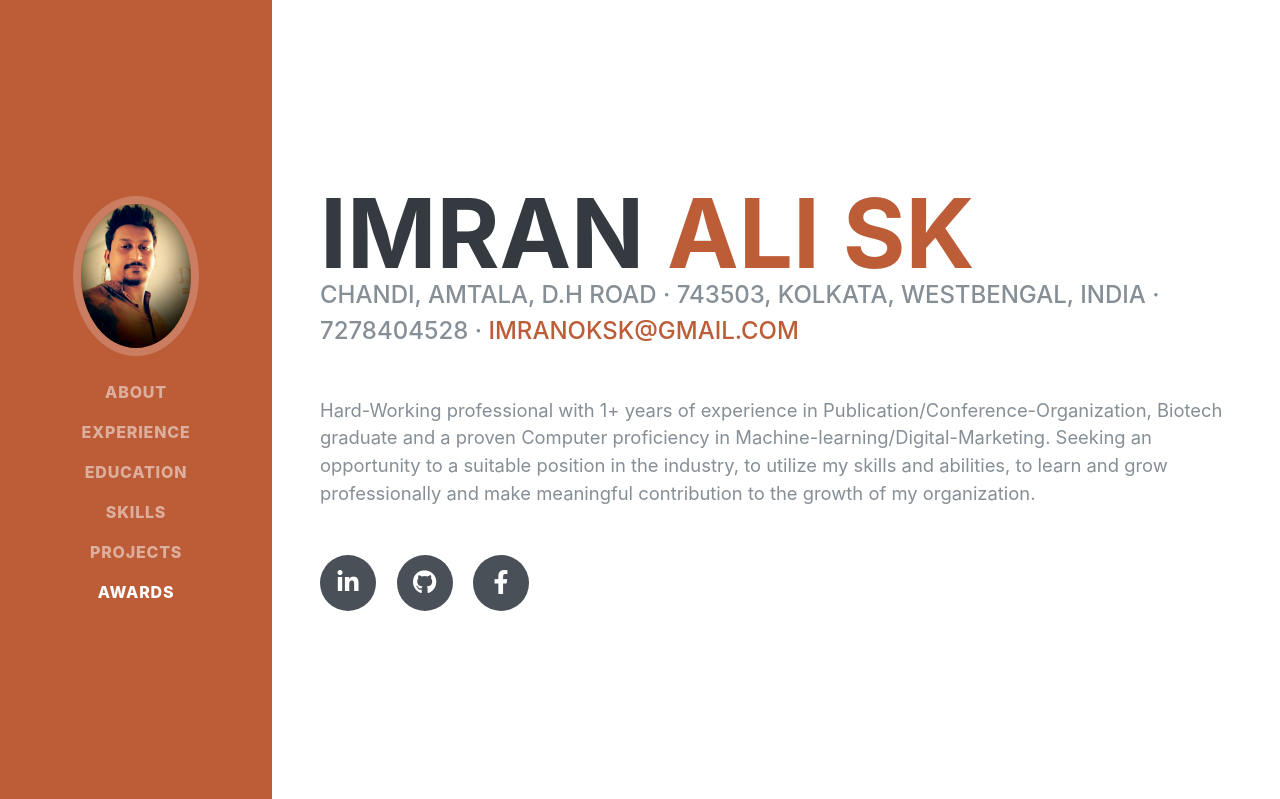
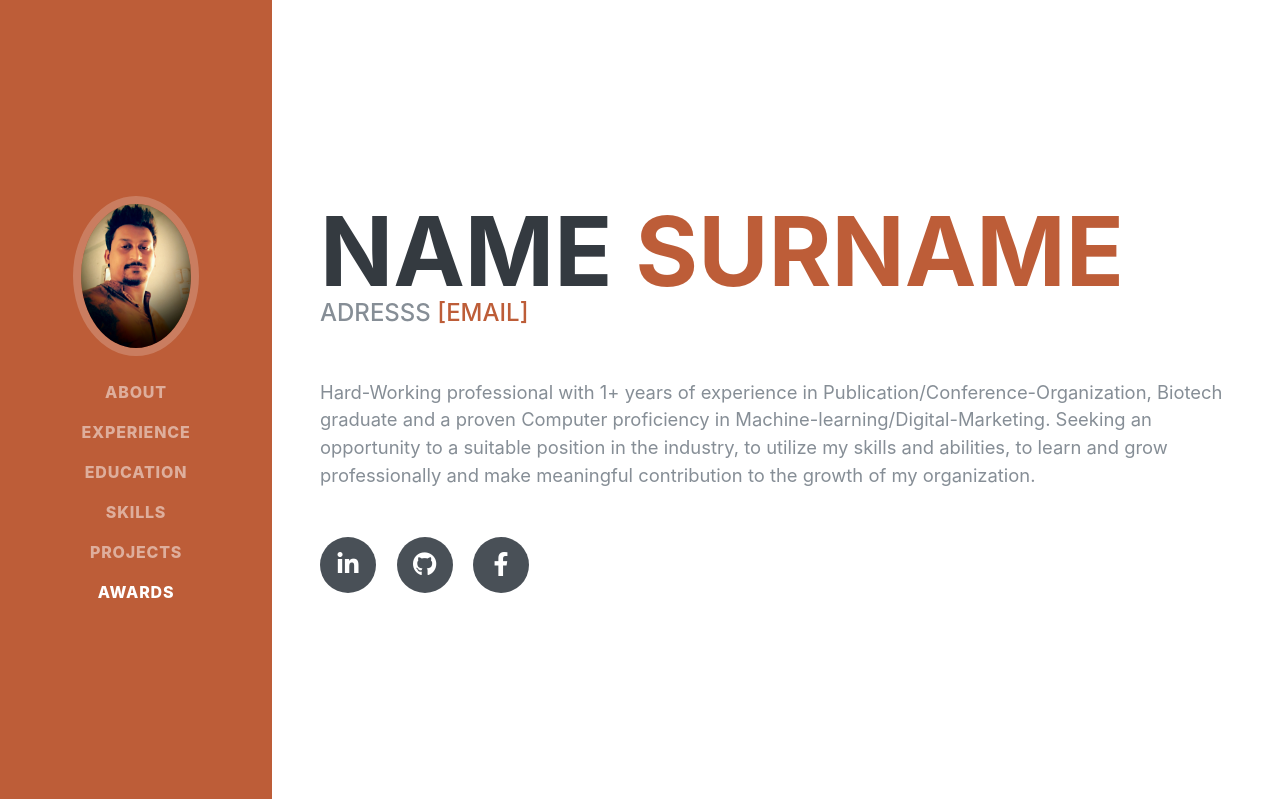
Before and after one commit to Realworldnewpeopple/Resume_flask, a Flask app: page / in a window 1280 px wide. Shown: the top 799 px of the page. Run offline with Flask 2, Linux system fonts and the light colour scheme; some libraries are stand-ins or nearby versions; some web fonts are replaced.

Commit message:
Update index.html

```diff
--- a/templates/index.html
+++ b/templates/index.html
@@ -29,7 +29,7 @@
 
   <nav class="navbar navbar-expand-lg navbar-dark bg-primary fixed-top" id="sideNav">
     <a class="navbar-brand js-scroll-trigger" href="#page-top">
-      <span class="d-block d-lg-none">Imran Ali SK</span>
+      <span class="d-block d-lg-none">[Name]</span>
       <span class="d-none d-lg-block">
         <img class="img-fluid img-profile rounded-circle mx-auto mb-2" src="/static/img/profile.jpg" alt="">
       </span>
@@ -66,11 +66,11 @@
 
     <section class="resume-section p-3 p-lg-5 d-flex align-items-center" id="about">
       <div class="w-100">
-        <h1 class="mb-0">Imran
-          <span class="text-primary">Ali SK</span>
+        <h1 class="mb-0">Name
+          <span class="text-primary">Surname</span>
         </h1>
-        <div class="subheading mb-5">Chandi, Amtala, D.H Road · 743503, Kolkata, WestBengal, India · 7278404528 ·
-          <a href="mailto:imranoksk@gmail.com">imranoksk@gmail.com</a>
+        <div class="subheading mb-5">Adresss
+          <a href="mailto:email">[email]</a>
         </div>
         <p class="lead mb-5">Hard-Working professional with 1+ years of experience in
           Publication/Conference-Organization, Biotech graduate and a proven Computer proficiency in
@@ -78,7 +78,7 @@
           my skills and abilities, to learn and grow professionally and make meaningful contribution to the growth of my
           organization.</p>
         <div class="social-icons">
-          <a href="https://www.linkedin.com/in/imran-ali-sk-93412a12a/">
+          <a href="#">
             <i class="fab fa-linkedin-in"></i>
           </a>
           <a href="https://github.com/Realworldnewpeopple">
```
